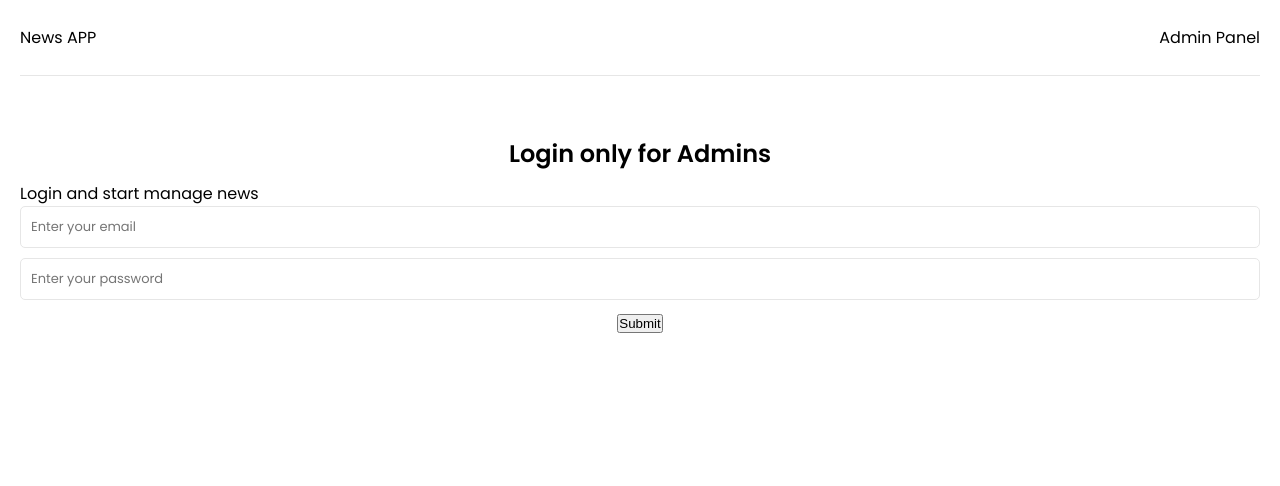
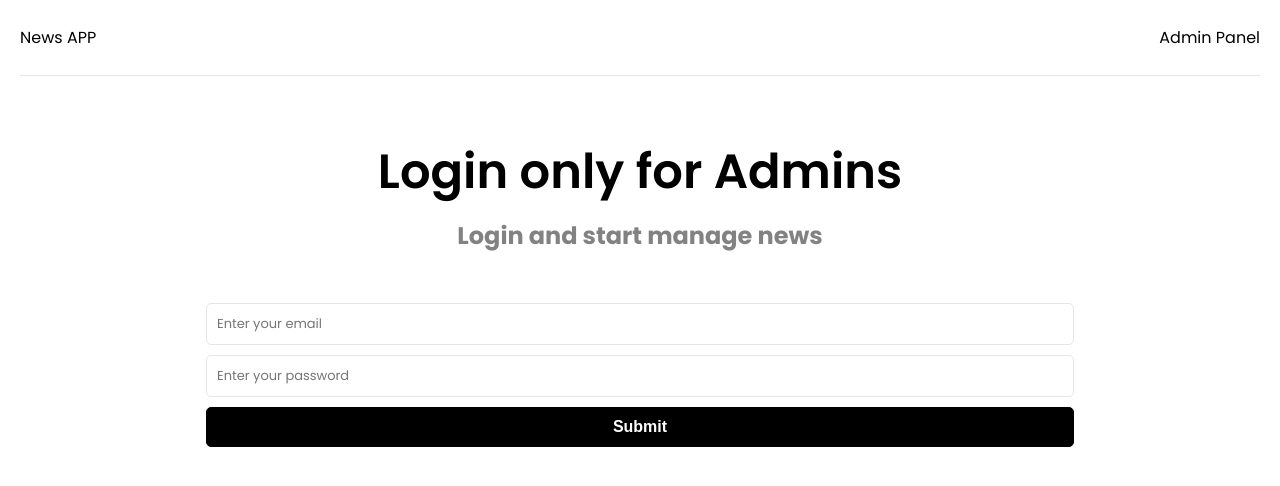
Before and after one commit to KarolRadomski/NewsApp, a React (Create React App) app in the folder frontend/: page /admin in a window 1280 px wide. Shown: the top 486 px of the page. Built offline with nearby package versions, Linux system fonts and the light colour scheme.

Commit message:
Handling errors

```diff
--- a/frontend/src/features/news/newsSlice.js
+++ b/frontend/src/features/news/newsSlice.js
@@ -149,6 +149,7 @@ export const newsSlice = createSlice({
       .addCase(addNews.rejected, (state, action) => {
         state.isError = true;
         state.isLoading = false;
+        state.isSuccess = false;
         state.message = action.payload;
       })
       .addCase(editNews.pending, (state) => {
--- a/frontend/src/index.js
+++ b/frontend/src/index.js
@@ -14,7 +14,6 @@ ReactDOM.render(
   </React.StrictMode>,
   document.getElementById('root')
 );
-
 // If you want your app to work offline and load faster, you can change
 // unregister() to register() below. Note this comes with some pitfalls.
 // Learn more about service workers: https://bit.ly/CRA-PWA
--- a/frontend/src/pages/AdminPanel.jsx
+++ b/frontend/src/pages/AdminPanel.jsx
@@ -5,7 +5,8 @@ import { getNews, reset } from '../features/news/newsSlice';
 import Spinner from '../components/Spinner';
 import NewsItemForAdmin from '../components/NewsItemForAdmin';
 import BarForAdminPage from '../components/BarForAdminPage';
-
+import { ToastContainer, toast } from 'react-toastify';
+import 'react-toastify/dist/ReactToastify.css';
 function AdminPanel() {
   const navigate = useNavigate();
   const dispatch = useDispatch();
@@ -15,14 +16,16 @@ function AdminPanel() {
   const { admin } = useSelector((state) => state.auth);
 
   useEffect(() => {
+    if (isError) {
+      toast.error(message, {
+        toastId: 'error',
+        autoClose: 5000,
+      });
+    }
+
     if (!admin) navigate('/admin');
-    if (isError) {
-      console.log(message);
-    }
     dispatch(getNews());
-    return () => {
-      dispatch(reset());
-    };
+    dispatch(reset());
   }, [isError, message, admin, navigate, dispatch]);
 
   if (isLoading) return <Spinner />;
@@ -31,6 +34,12 @@ function AdminPanel() {
     <>
       <section className="content">
         <BarForAdminPage />
+        <ToastContainer
+          position="bottom-right"
+          autoClose={2000}
+          hideProgressBar
+          limit={1}
+        />
         {news.length > 0 ? (
           <div className="newses">
             {news.map((newsOne) => (
--- a/frontend/src/pages/Login.jsx
+++ b/frontend/src/pages/Login.jsx
@@ -2,8 +2,10 @@ import { useState, useEffect } from 'react';
 import { useSelector, useDispatch } from 'react-redux';
 import { useNavigate } from 'react-router-dom';
 import { login, reset } from '../features/adminAuth/authSlice';
-import { toast } from 'react-toastify';
+import { ToastContainer, toast } from 'react-toastify';
+import 'react-toastify/dist/ReactToastify.css';
 import Spinner from '../components/Spinner';
+import style from '../styles/Login.module.css';
 
 function Login() {
   const [formDate, setFormDate] = useState({
@@ -21,7 +23,10 @@ function Login() {
 
   useEffect(() => {
     if (isError) {
-      toast.error(message);
+      toast.error(message, {
+        toastId: 'error',
+        autoClose: 5000,
+      });
     }
 
     if (isSuccess || admin) {
@@ -35,6 +40,15 @@ function Login() {
       ...prevState,
       [e.target.name]: e.target.value,
     }));
+    toast.clearWaitingQueue();
+    if (formDate.email.length > 0) {
+      if (formDate.email.lastIndexOf('@') === -1)
+        toast.warn('Wrong email', {
+          position: 'bottom-right',
+          hideProgressBar: true,
+          toastId: 'email',
+        });
+    }
   };
 
   const onSubmit = (e) => {
@@ -48,18 +62,19 @@ function Login() {
   if (isLoading) {
     return <Spinner />;
   }
+
   return (
     <>
-      <section className="heading">
+      <section className={style.heading}>
         <h1>Login only for Admins</h1>
-        <p>Login and start manage news</p>
+        <p className={style.paragraf}>Login and start manage news</p>
       </section>
-      <section className="form">
+      <section className={style.form}>
         <form onSubmit={onSubmit}>
-          <div className="form-group">
+          <div className={style.formGroup}>
             <input
               type="text"
-              className="form-control"
+              className={style.formControl}
               id="email"
               name="email"
               value={email}
@@ -68,7 +83,7 @@ function Login() {
             />
             <input
               type="password"
-              className="form-control"
+              className={style.formControl}
               id="password"
               name="password"
               value={password}
@@ -76,8 +91,14 @@ function Login() {
               onChange={onChange}
             />
           </div>
-          <div className="form-group">
-            <button type="submit" className="btn btn-block">
+          <ToastContainer
+            position="bottom-right"
+            autoClose={2000}
+            hideProgressBar
+            limit={1}
+          />
+          <div className={style.formGroup}>
+            <button type="submit" className={`${style.btn} ${style.btnBlock}`}>
               Submit
             </button>
           </div>
--- a/frontend/src/pages/NewsDetails.jsx
+++ b/frontend/src/pages/NewsDetails.jsx
@@ -29,7 +29,7 @@ function NewsDetails() {
 
   return (
     <div className={style.container}>
-      <h2>{news.title}</h2>
+      <h2 className={style.title}>{news.title}</h2>
       <img className={style.image} src={news.img} alt="" />
       <p className={style.shortDesc}>{news.description}</p>
       <p className={style.longDesc}>{news.longDescription}</p>
--- /dev/null
+++ b/frontend/src/styles/Login.module.css
@@ -0,0 +1,58 @@
+.heading {
+  font-size: 2rem;
+  font-weight: 700;
+  margin-bottom: 50px;
+  padding: 0 20px;
+}
+
+.paragraf {
+  color: #828282;
+  text-align: center;
+  font-size: x-large;
+}
+
+.form {
+  width: 70%;
+  margin: 0 auto;
+}
+
+.formGroup input,
+.formGroup textarea {
+  width: 100%;
+  padding: 10px;
+  border: 1px solid #e6e6e6;
+  border-radius: 5px;
+  margin-bottom: 10px;
+  font-family: inherit;
+}
+
+.formGroup label {
+  text-align: left;
+  display: block;
+  margin: 0 0 5px 3px;
+}
+
+.btn {
+  padding: 10px 20px;
+  border: 1px solid #000;
+  border-radius: 5px;
+  background: #000;
+  color: #fff;
+  font-size: 16px;
+  font-weight: 700;
+  cursor: pointer;
+  text-align: center;
+  appearance: button;
+  display: flex;
+  align-items: center;
+  justify-content: center;
+}
+
+.btnBlock {
+  width: 100%;
+  margin-bottom: 20px;
+}
+
+.btn:hover {
+  transform: scale(0.98);
+}
--- a/frontend/src/styles/NewsDetails.module.css
+++ b/frontend/src/styles/NewsDetails.module.css
@@ -14,7 +14,7 @@ p {
 .longDesc {
   margin-bottom: 10px;
 }
-h2 {
+.title {
   border-bottom: 1px solid lightgray;
 }
 img {
```
